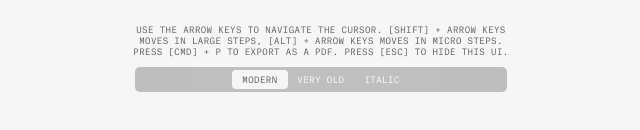
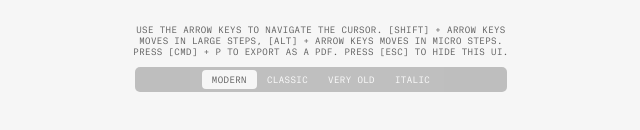
Before and after one commit to qjack001/Olive, a Vue app: page / in a window 1280 px wide. Shown: the part 640-770 px from the top of the page, without its empty margins (319-959 px from the left). Built offline with nearby package versions, Linux system fonts and the light colour scheme.

Commit message:
add new font option

```diff
--- a/src/components/ControlPanel.vue
+++ b/src/components/ControlPanel.vue
@@ -18,21 +18,30 @@
 				Modern
 			</label>
 			<input
-				value="old"
+				value="classic"
 				type="radio"
 				name="font"
 				id="font-radio-2"
 			>
 			<label for="font-radio-2">
+				Classic
+			</label>
+			<input
+				value="old"
+				type="radio"
+				name="font"
+				id="font-radio-3"
+			>
+			<label for="font-radio-3">
 				Very Old
 			</label>
 			<input
 				value="italic"
 				type="radio"
 				name="font"
-				id="font-radio-3"
+				id="font-radio-4"
 			>
-			<label for="font-radio-3">
+			<label for="font-radio-4">
 				Italic
 			</label>
 		</div>
```
